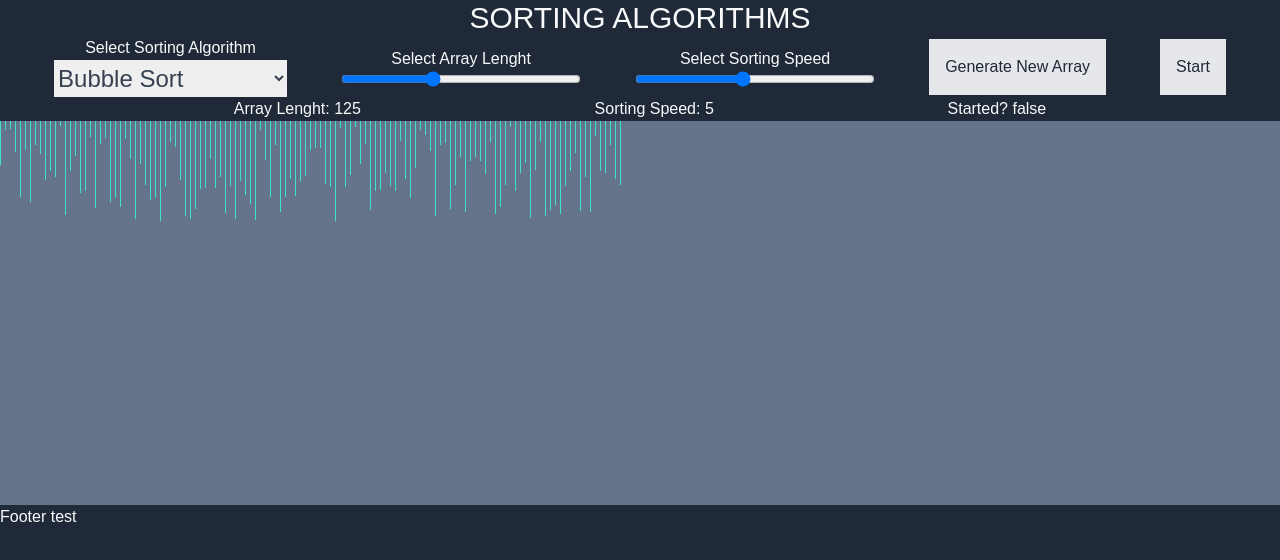
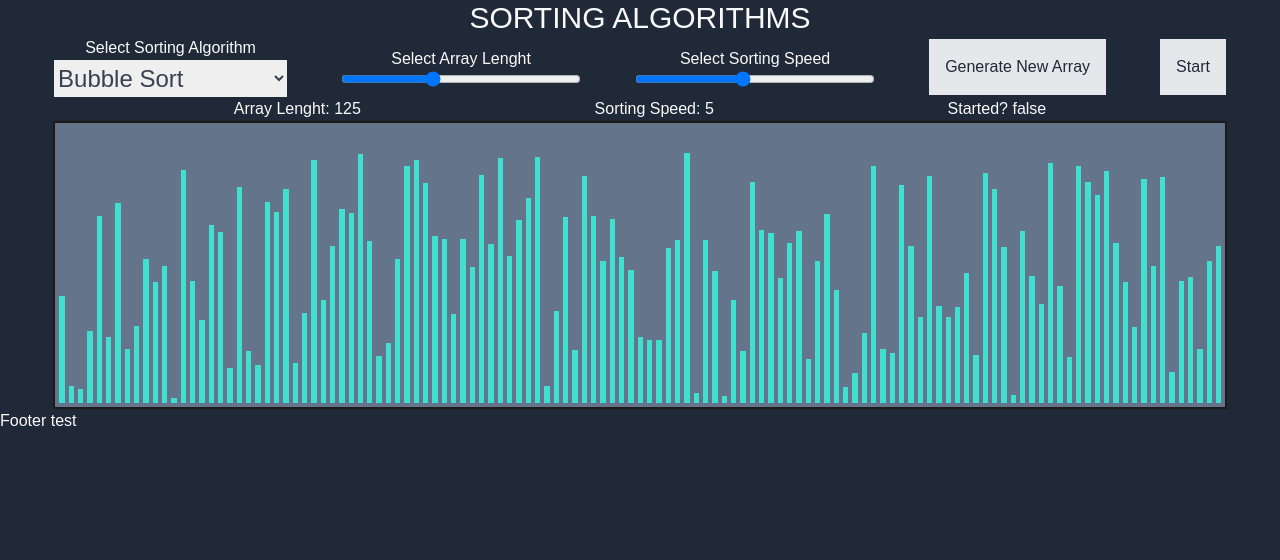
Before and after one commit to leonardporteria/sorting-algorithms-visualizer, a React (Create React App) app: page / in a window 1280 px wide. Shown: the top 560 px of the page. Built offline with nearby package versions, Linux system fonts and the light colour scheme; the HTML template or start-up script is replaced by a standard one.

Commit message:
relative width

```diff
--- a/src/Components/ArrayGenerator/Bar.js
+++ b/src/Components/ArrayGenerator/Bar.js
@@ -2,7 +2,7 @@ const Bar = ({ height, width }) => {
   return (
     <div
       style={{
-        width: `${width}px`,
+        width: `${width}%`,
         height: `${height}px`,
         backgroundColor: 'turquoise',
       }}
--- a/src/Components/ArrayGenerator/Chart.js
+++ b/src/Components/ArrayGenerator/Chart.js
@@ -0,0 +1,15 @@
+import Bar from './Bar';
+
+const Chart = ({ array, arrayLength }) => {
+  // algo run
+
+  return (
+    <div className='flex gap-1  items-end m-auto p-1 h-72 w-11/12 border-2 border-stone-900 bg-slate-500 '>
+      {array.map((bar, index) => (
+        <Bar key={index} height={bar} width={100 / arrayLength} index={index} />
+      ))}
+    </div>
+  );
+};
+
+export default Chart;
--- a/src/Components/Main.js
+++ b/src/Components/Main.js
@@ -1,5 +1,5 @@
 import { useEffect } from 'react';
-import Bar from './ArrayGenerator/Bar';
+import Chart from './ArrayGenerator/Chart';
 
 const Main = ({ arrayLength, sortingSpeed, hasStarted }) => {
   let array = [];
@@ -10,7 +10,7 @@ const Main = ({ arrayLength, sortingSpeed, hasStarted }) => {
 
   const handleArrayRandomizer = () => {
     for (let i = 0; i < arrayLength; i++) {
-      array.push(randomIntFromInterval(5, 100));
+      array.push(randomIntFromInterval(5, 250));
     }
   };
 
@@ -27,13 +27,12 @@ const Main = ({ arrayLength, sortingSpeed, hasStarted }) => {
       </div>
 
       {handleArrayRandomizer()}
-      <div className='flex gap-1 w-screen h-96 bg-slate-500'>
-        {array.map((bar, index) => (
-          <Bar key={index} height={bar} width={1} index={index} />
-        ))}
-      </div>
+      <Chart array={array} arrayLength={arrayLength} />
     </div>
   );
 };
 
 export default Main;
+
+
+// USEREF FOR EDITING ARRAY
--- a/src/Components/Navbar.js
+++ b/src/Components/Navbar.js
@@ -95,7 +95,7 @@ const Navbar = () => {
           {/* GENERATE NEW ARRAY */}
           <div className='flex items-center justify-center'>
             <button
-              className='w-full p-4 text-gray-800 bg-gray-200'
+              className='w-full bg-gray-200 p-4 text-gray-800'
               onClick={handleGenerateArray}
             >
               Generate New Array
@@ -105,7 +105,7 @@ const Navbar = () => {
           {/* START / TERMINATE SORTING */}
           <div className='flex items-center justify-center'>
             <button
-              className='w-full p-4 text-gray-800 bg-gray-200'
+              className='w-full bg-gray-200 p-4 text-gray-800'
               onClick={handleHasStarted}
             >
               Start
```
